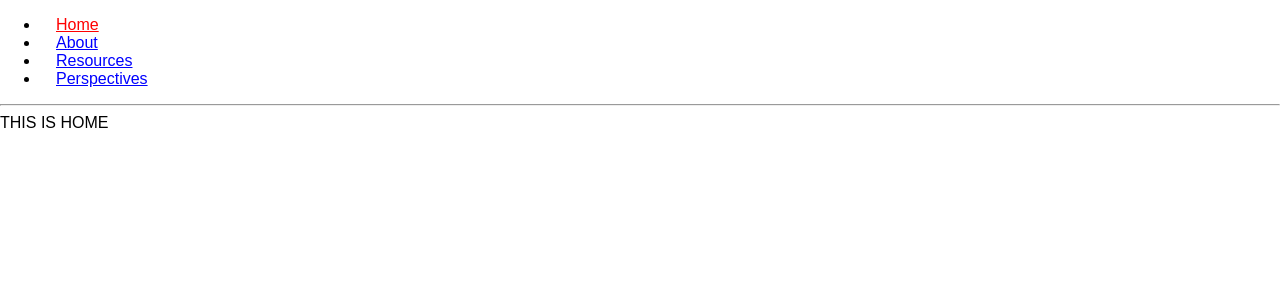
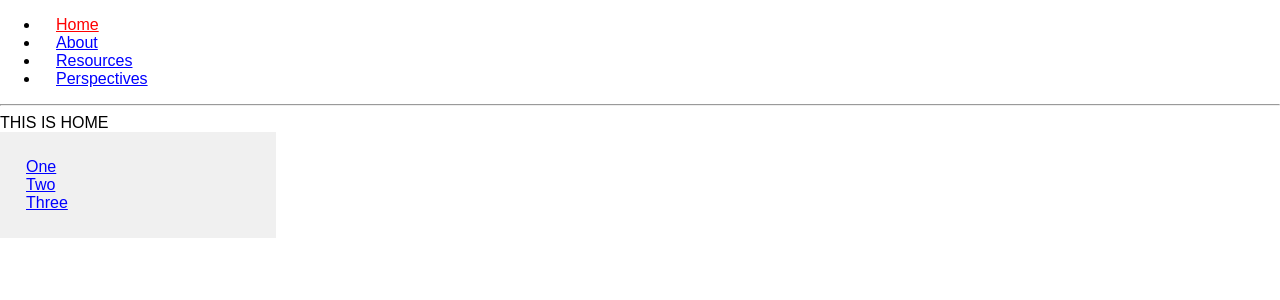
Before and after one commit to berraknil/perspectives, a React (Create React App) app: page / in a window 1280 px wide. Shown: the top 300 px of the page. Built offline with nearby package versions, Linux system fonts and the light colour scheme.

Commit message:
sidebar demo maybe

```diff
--- a/src/App.js
+++ b/src/App.js
@@ -10,7 +10,8 @@ import Resources from './components/Resources'
 import Perspectives from './components/Perspectives'
 import './App.css';
 
-const BasicExample = () => (
+const BasicExample = ({ match }) => (
+  <div>
   <Router>
     <div>
       <ul>
@@ -28,6 +29,7 @@ const BasicExample = () => (
       <Route path="/perspectives" component={Perspectives}/>
     </div>
   </Router>
+  </div>
 )
 
 export default BasicExample
--- a/src/components/Home.jsx
+++ b/src/components/Home.jsx
@@ -1,9 +1,12 @@
 import React from 'react';
 
+import SideBar from './Sidebar'
 
 const Home = () => {
   return (
     <div>THIS IS HOME
+
+  <SideBar />
     </div>
   );
 };
--- /dev/null
+++ b/src/components/Sidebar.jsx
@@ -0,0 +1,74 @@
+import React from 'react'
+import {
+  BrowserRouter as Router,
+  Route,
+  Link
+} from 'react-router-dom'
+
+// Each logical "route" has two components, one for
+// the sidebar and one for the main area. We want to
+// render both of them in different places when the
+// path matches the current URL.
+const routes = [
+  { path: '/one',
+    //sidebar: () => <div>One</div>,
+    main: () => <h2>One</h2>
+  },
+  { path: '/two',
+    //sidebar: () => <div>Two</div>,
+    main: () => <h2>Two</h2>
+  },
+  { path: '/three',
+    //sidebar: () => <div>Three</div>,
+    main: () => <h2>Three</h2>
+  }
+]
+
+const SidebarExample = () => (
+  <Router>
+    <div style={{ display: 'flex' }}>
+      <div style={{
+        padding: '10px',
+        width: '20%',
+        background: '#f0f0f0'
+      }}>
+        <ul style={{ listStyleType: 'none', padding: 0 }}>
+          <li><Link to="/one">One</Link></li>
+          <li><Link to="/two">Two</Link></li>
+          <li><Link to="/three">Three</Link></li>
+        </ul>
+
+        {routes.map((route, index) => (
+          // You can render a <Route> in as many places
+          // as you want in your app. It will render along
+          // with any other <Route>s that also match the URL.
+          // So, a sidebar or breadcrumbs or anything else
+          // that requires you to render multiple things
+          // in multiple places at the same URL is nothing
+          // more than multiple <Route>s.
+          <Route
+            key={index}
+            path={route.path}
+            exact={route.exact}
+            component={route.sidebar}
+          />
+        ))}
+      </div>
+
+      <div style={{ flex: 1, padding: '10px' }}>
+        {routes.map((route, index) => (
+          // Render more <Route>s with the same paths as
+          // above, but different components this time.
+          <Route
+            key={index}
+            path={route.path}
+            exact={route.exact}
+            component={route.main}
+          />
+        ))}
+      </div>
+    </div>
+  </Router>
+)
+
+export default SidebarExample
```
